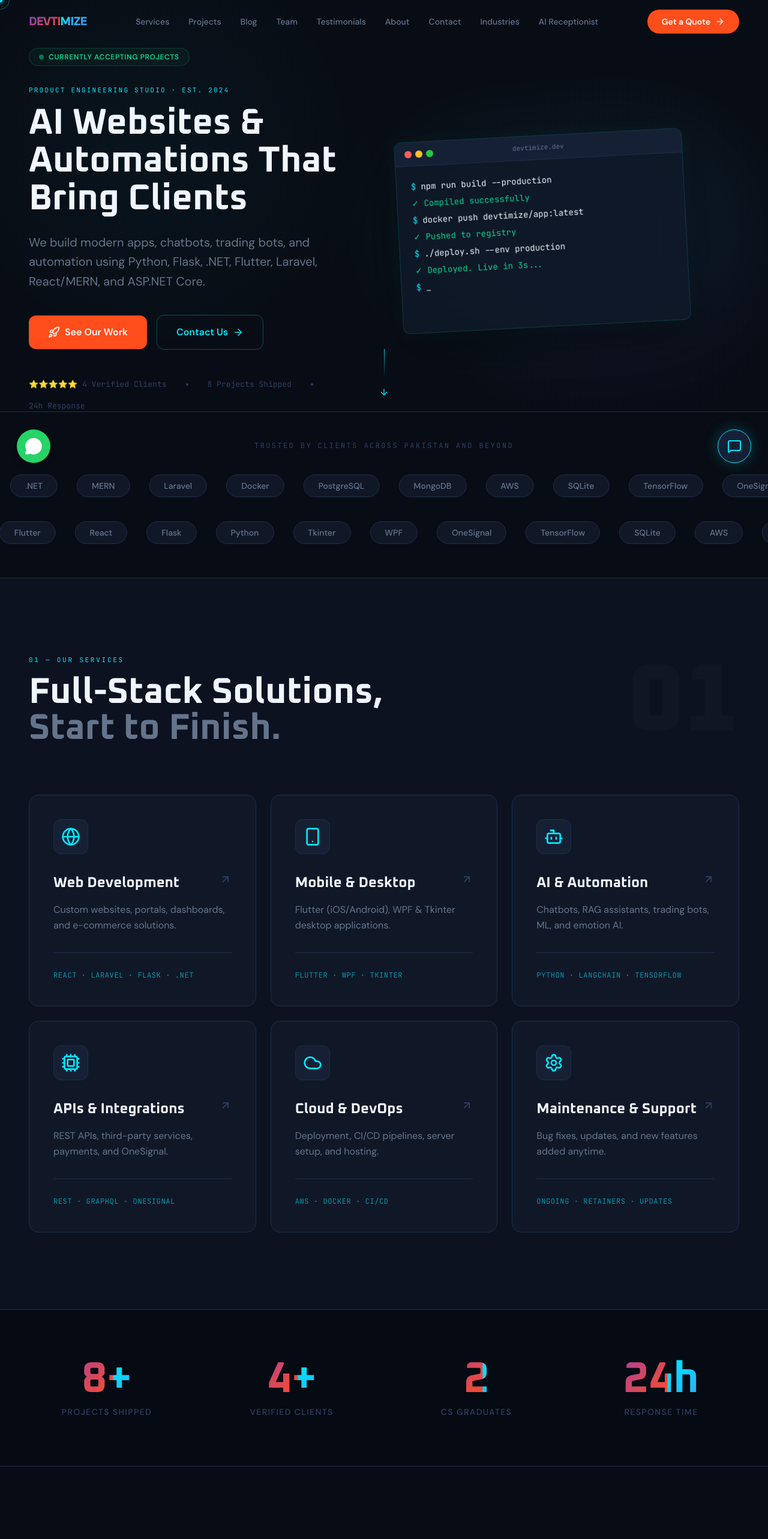
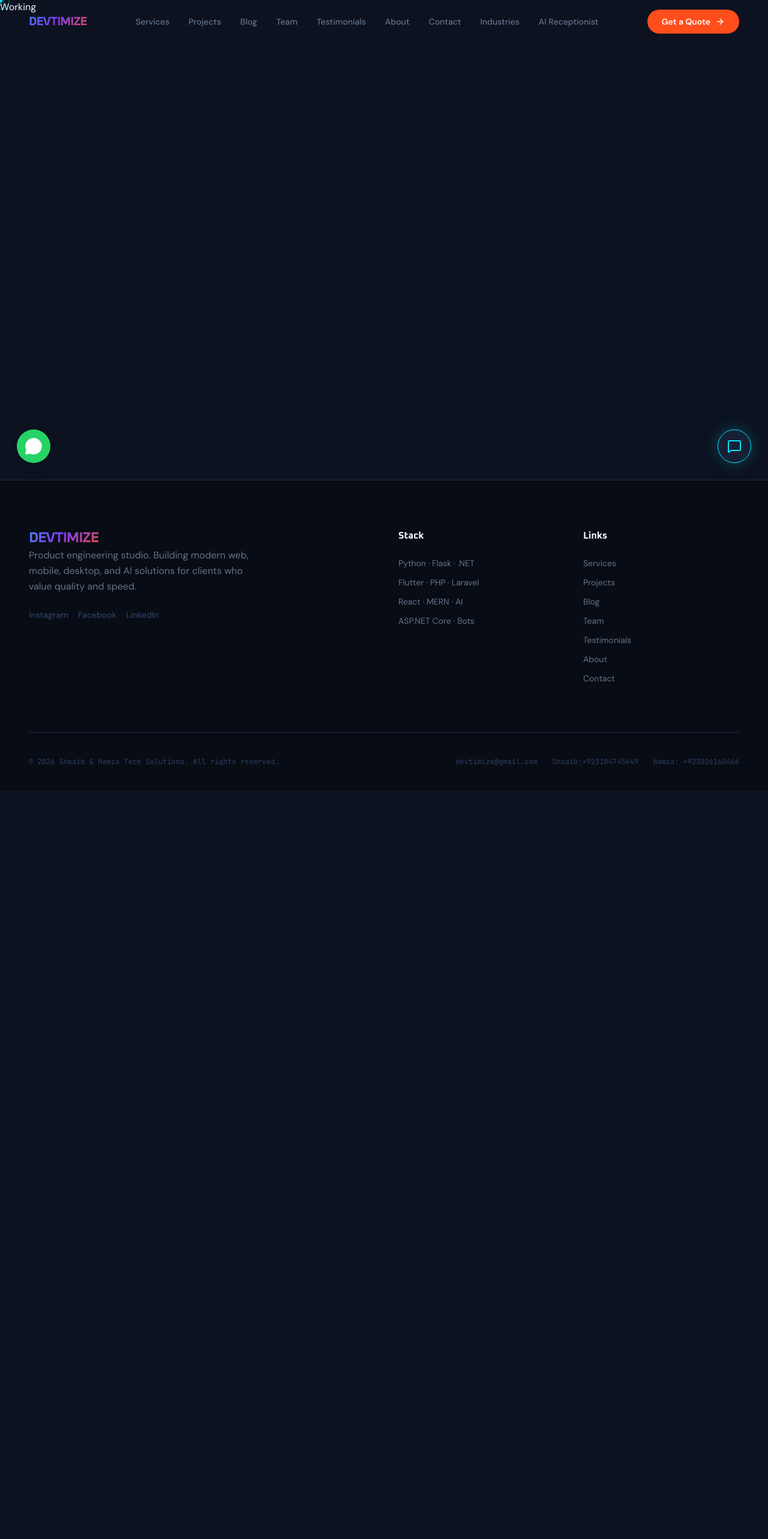
Before and after one commit to shoaib220-code/Devtimize_web, a Next.js app: page / in a window 1280 px wide. Shown: the top 2566 px of the page at 60% size. After the commit the page ends 1318 px from the top, so only its background shows below. Built offline with nearby package versions, Linux system fonts and the light colour scheme; a web font is replaced by a local one.

Commit message:
checking broken route

```diff
--- a/app/page.tsx
+++ b/app/page.tsx
@@ -1,42 +1,3 @@
-import { Metadata } from 'next';
-import { Hero } from '@/components/Hero';
-import { Marquee } from '@/components/Marquee';
-import { Services } from '@/components/Services';
-import { Stats } from '@/components/Stats';
-import { Projects } from '@/components/Projects';
-import { Team } from '@/components/Team';
-import { Testimonials } from '@/components/Testimonials';
-import { Contact } from '@/components/Contact';
-
-export const metadata: Metadata = {
-  title: 'Devtimize — Web · Mobile · Desktop · AI Development Studio | Pakistan',
-  description:
-    'Devtimize builds production-grade web apps, mobile apps, AI chatbots, trading bots, and automation. Python, Flutter, React, .NET. Free quote in 24h.',
-  alternates: {
-    canonical: 'https://devtimize.com/',
-  },
-  openGraph: {
-    title: 'Devtimize — Web · Mobile · Desktop · AI Development Studio | Pakistan',
-    description:
-      'Devtimize builds production-grade web apps, mobile apps, AI chatbots, trading bots, and automation. Python, Flutter, React, .NET. Free quote in 24h.',
-    url: 'https://devtimize.com/',
-    siteName: 'Devtimize',
-    locale: 'en_US',
-    type: 'website',
-  },
-};
-
 export default function Home() {
-  return (
-    <>
-      <Hero />
-      <Marquee />
-      <Services />
-      <Stats />
-      <Projects />
-      <Team />
-      <Testimonials />
-      <Contact />
-    </>
-  );
+  return <h1>Working</h1>;
 }
```
